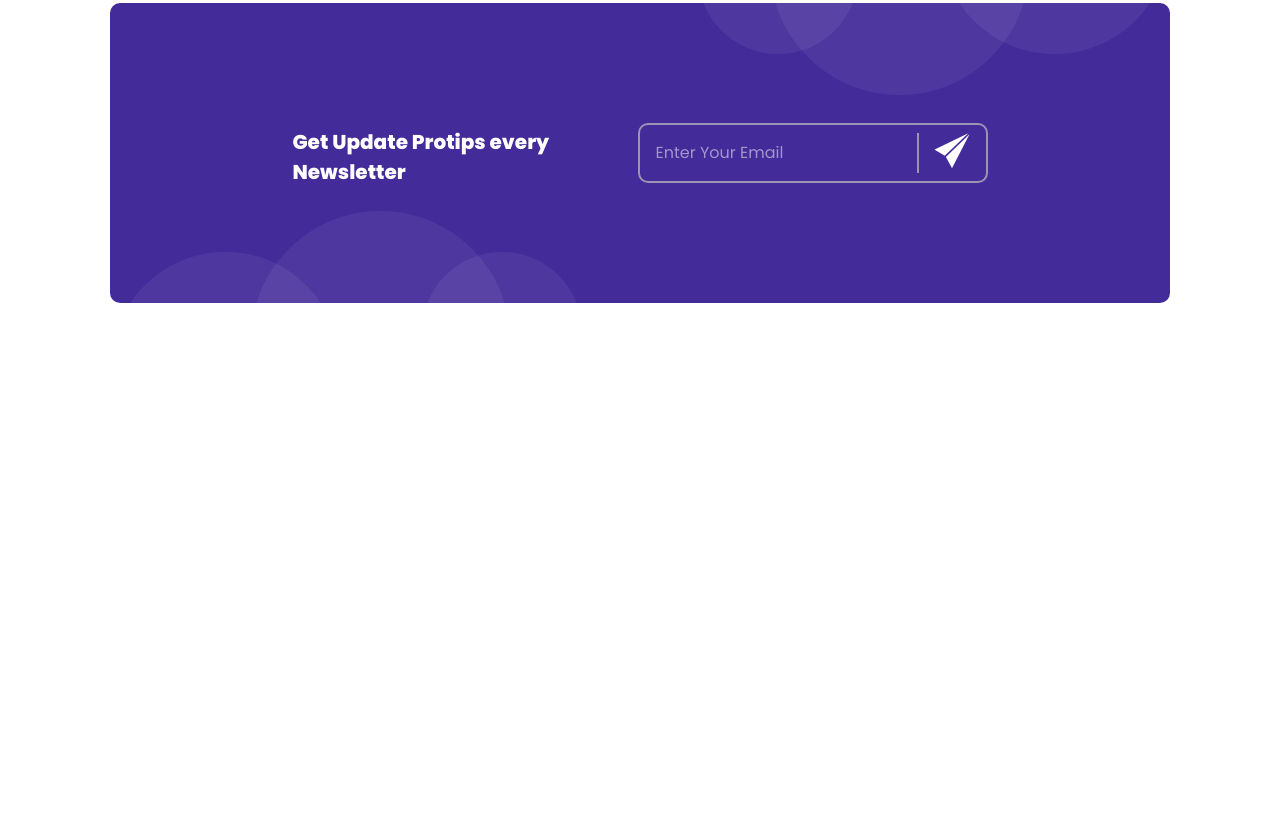
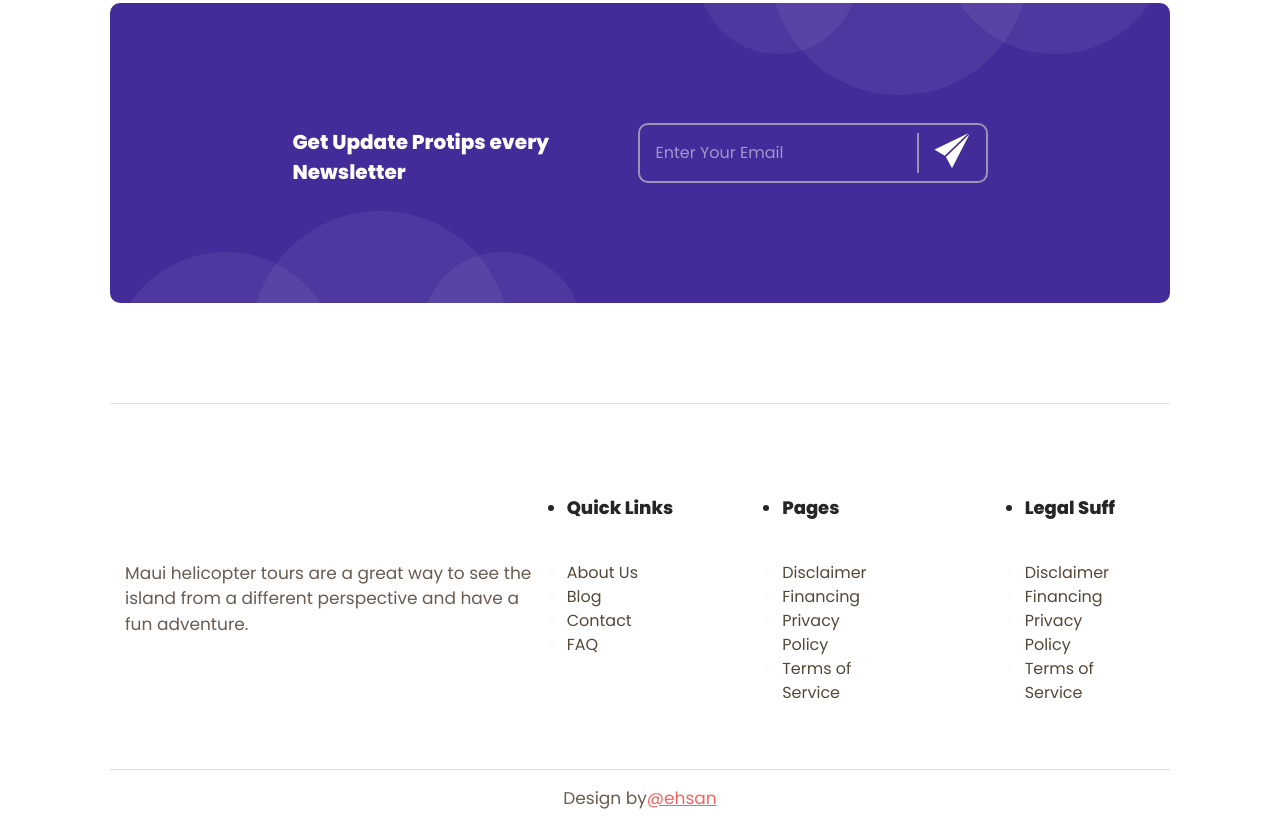
Before and after one commit to rezaSemyari70/maktab_Landing-page, a plain HTML site: page index.html in a window 1280 px wide. Shown: the part 3609-4436 px from the top of the page. Before the commit the page ends 3912 px from the top, so only its background shows below. Drawn offline with nearby package versions, Linux system fonts and the light colour scheme; files whose address does not match are found by name.

Commit message:
add footer

```diff
--- a/css/style.css
+++ b/css/style.css
@@ -317,6 +317,7 @@ p{
     justify-content: center; */
 }
 
+
 .boxInput{
     width: 350px;
     height: 60px !important;
@@ -353,3 +354,27 @@ input::placeholder{
     bottom: 0px;
     left: 20px;
 }
+
+.footer{
+    position: relative;
+    top: 900px;
+    padding-top: 90px;
+}
+
+.headLink{
+    font-size: 18px !important;
+    font-weight: bold ;
+    color: #262626;
+    padding-bottom: 40px;
+    color: none !important;
+    text-decoration: none !important;
+}
+
+.footer a{
+    color: #544937 !important;
+}
+
+.footer span a{
+    color: #f7635f !important;
+    text-decoration: underline;
+}
--- a/index.html
+++ b/index.html
@@ -196,8 +196,8 @@
             </div>
             <div class="getUpdate" data-aos="zoom-in">
                 <section class="boxEmail d-flex align-items-center justify-content-center">
-                    <img class="imageUp" src="./image/shape1.png" >
-                    <img class="imageDown" src="./image/shape1.png" >
+                    <img class="imageUp" src="./image/shape1.png">
+                    <img class="imageDown" src="./image/shape1.png">
                     <p class=" text-white font-weight-bold pt-4">Get Update Protips every<br>Newsletter</p>
                     <section class="d-flex clearfix boxInput offset-1 ">
                         <input class=" d-inline float-left bg-transparent border-0 pl-3 " placeholder="Enter Your Email"
@@ -208,6 +208,39 @@
                     </section>
                 </section>
             </div>
+            <footer class="footer d-flex flex-column justify-content-center mt-5 border-top ">
+                <section class="clearfix d-flex  align-items-center border-bottom  pb-5">
+                    <p class="d-inline  col-5 float-left">Maui helicopter tours are a great way to see the island from a
+                        different perspective and have a
+                        fun adventure.</p>
+                    <section class="d-flex d-inline flex-row float-right col-4 justify-content-between ">
+                        <ul class="col-4 p-0 ">
+                            <li class="headLink  ">Quick Links</li>
+                            <li><a href="">About Us</a></li>
+                            <li><a href="#">Blog</a></li>
+                            <li><a href="#">Contact</a></li>
+                            <li><a href="#">FAQ</a></li>
+                        </ul>
+                        <ul class="col-4 p-0 offset-4">
+                            <li class="headLink  ">Pages</li>
+                            <li><a href="#">Disclaimer</a></li>
+                            <li><a href="#">Financing</a></li>
+                            <li><a href="#">Privacy Policy</a></li>
+                            <li><a href="#">Terms of Service</a></li>
+                        </ul>
+                        <ul class="col-4 p-0 offset-5">
+                            <li class="headLink ">Legal Suff</li>
+                            <li><a href="#">Disclaimer</a></li>
+                            <li><a href="#">Financing</a></li>
+                            <li><a href="#">Privacy Policy</a></li>
+                            <li><a href="#">Terms of Service</a></li>
+                        </ul>
+                    </section>
+
+                </section>
+                <p class="d-flex align-items-center justify-content-center pt-3">Design by <span><a href="#"> @ehsan
+                        </a></span></p>
+            </footer>
         </div>
     </main>
     <script>
```
